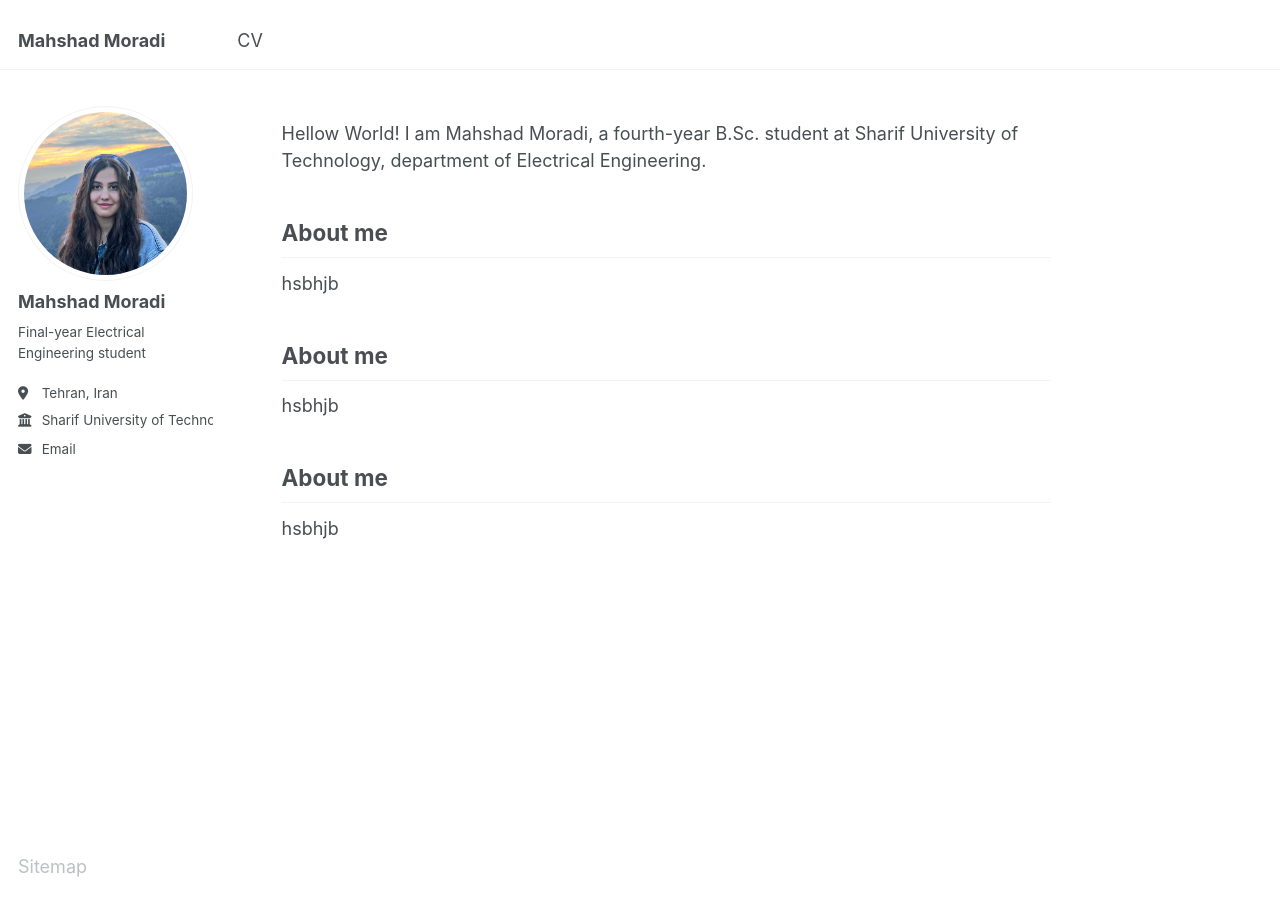
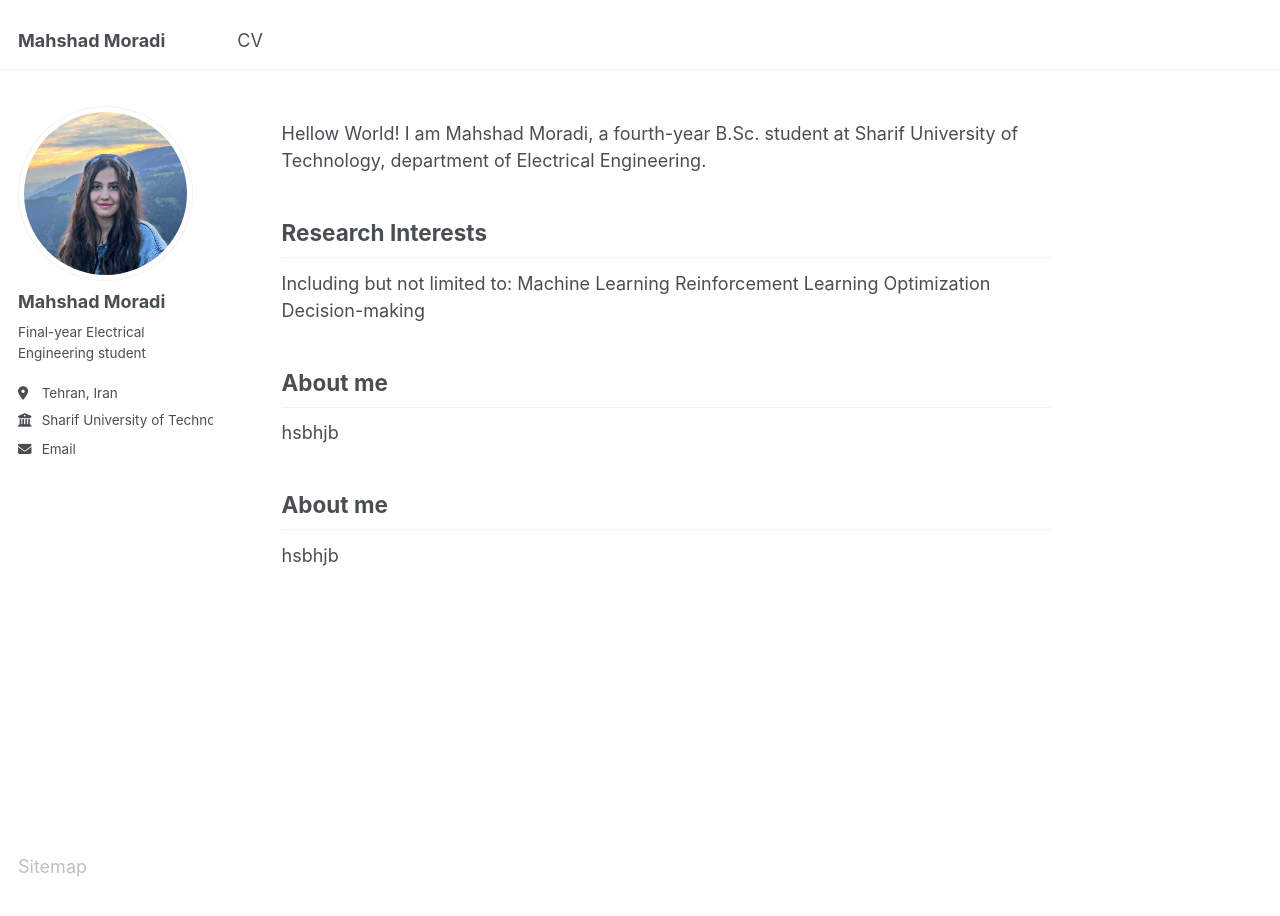
Before and after one commit to mahshadmoradi/mahshadmoradi.github.io, a Jekyll site: the page built from _pages/about.md, in a window 1280 px wide and 998 px high. Shown: the top 916 px of the window. Built offline with Jekyll 4.4.1, drawn with Linux system fonts in a browser that asks for light colours; a script that is not in the unit is left out.

Commit message:
Update about.md

```diff
--- a/_pages/about.md
+++ b/_pages/about.md
@@ -9,9 +9,13 @@ redirect_from:
 Hellow World!
 I am Mahshad Moradi, a fourth-year B.Sc. student at Sharif University of Technology, department of Electrical Engineering.
 
-About me
+Research Interests
 ------
-hsbhjb
+Including but not limited to:
+Machine Learning
+Reinforcement Learning
+Optimization
+Decision-making
 
 About me
 ------
```
